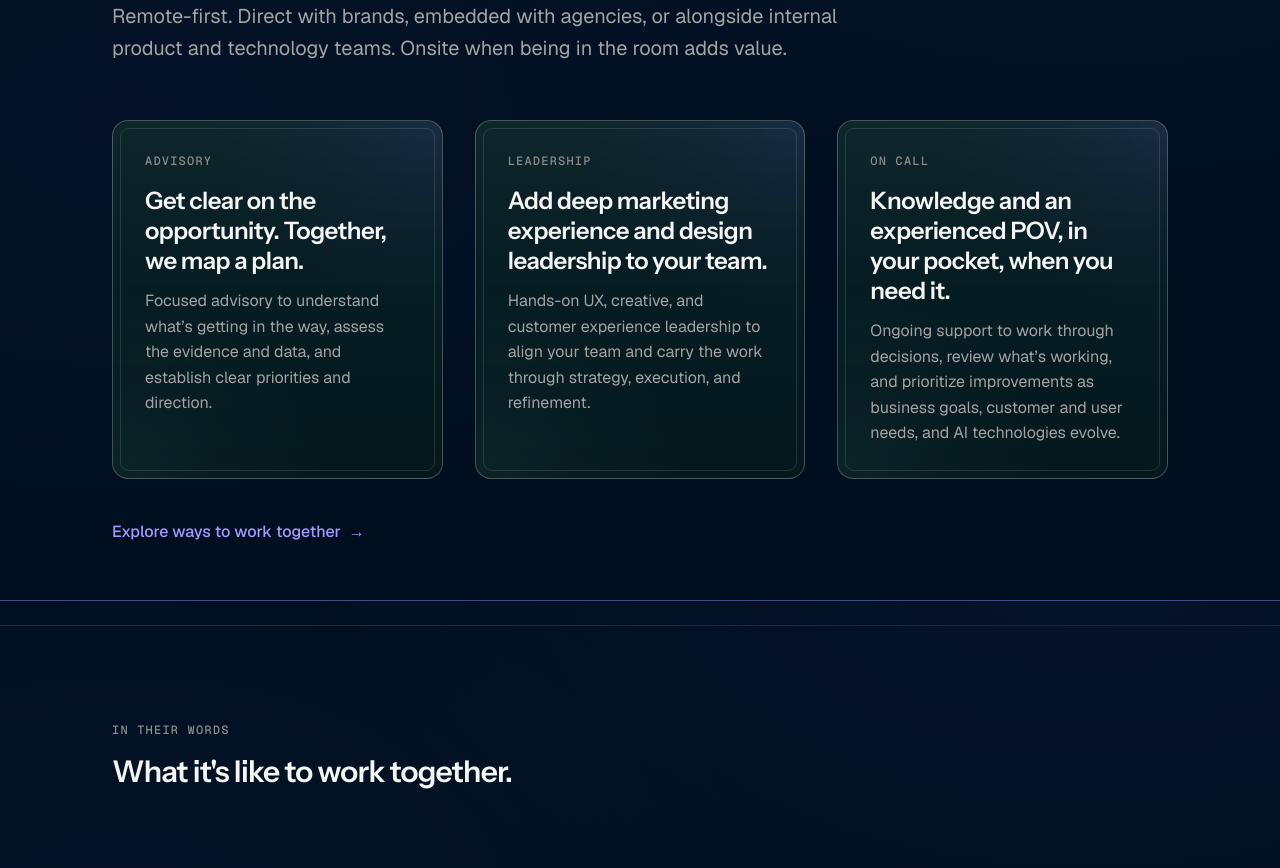
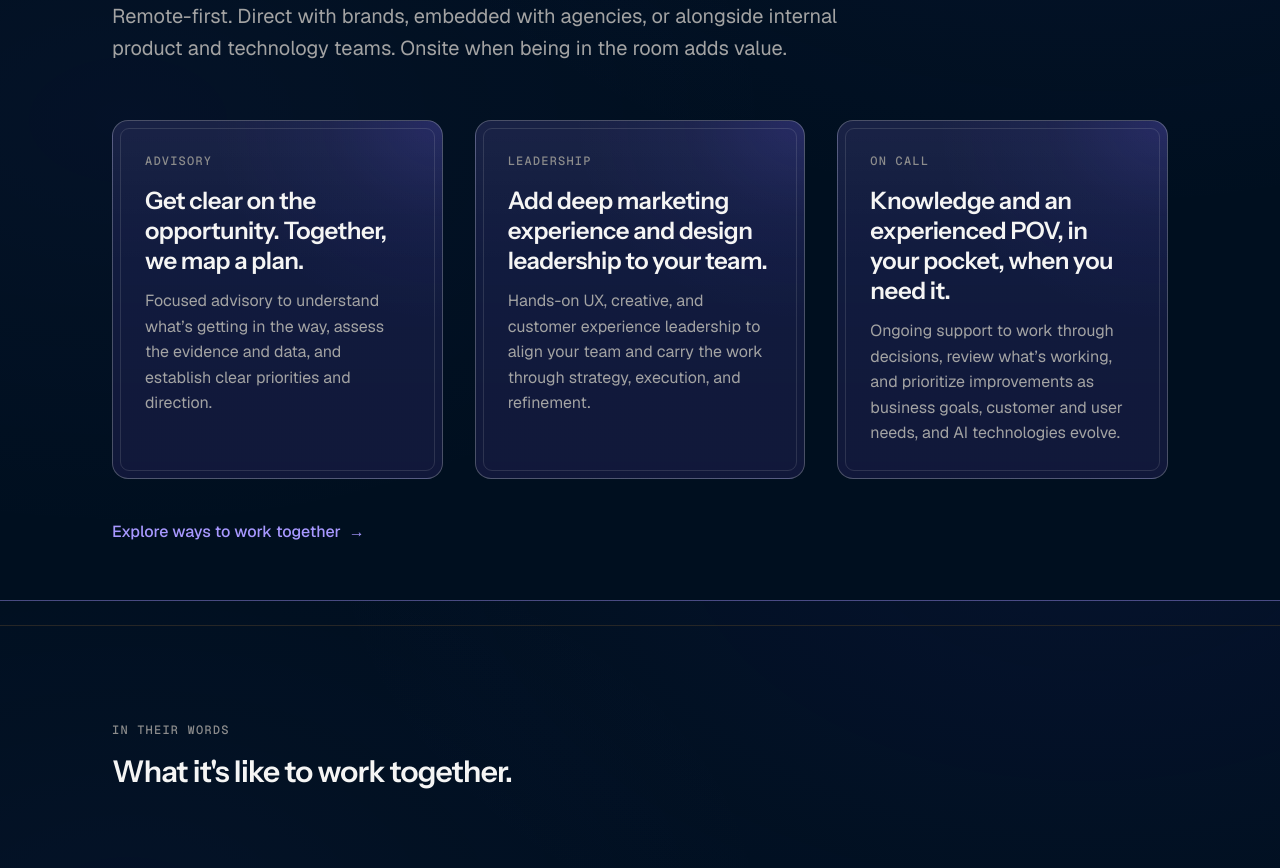
Before and after one commit to ShawnCapizzi/shawncapizzi-com, a Next.js app: page / in a window 1280 px wide. Shown: the part 4200-5068 px from the top of the page. Built offline with nearby package versions, Linux system fonts and the light colour scheme; no server answers.

Commit message:
Value card: deeper navy under a brand-purple wash, no new hue

```diff
--- a/app/globals.css
+++ b/app/globals.css
@@ -954,24 +954,25 @@ p + .hero-lead {
      - .card (navy): proof and thinking. Case studies, products,
        the Process, the book and Clarity Cards, quotes, About, and
        the homepage doors.
-     - .card.card-value (teal): value and services. What a client
+     - .card.card-value (violet): value and services. What a client
        gets and how the work is shaped: the homepage engagement
        cards, the /engagements ways of working, and the Advisory
        shapes.
-   Shawn picked the teal shift from eight measured variants: navy
-   moved toward a deep teal (#061D24), a teal glow (0.065) from the
-   bottom left, the purple glow top right softened to 0.10, a paper
-   (#ECEFE6) edge at 26%, and the banknote rule: a second hairline
-   7px inside the edge, paper at 13%, on text cards only.
-   Measured against the navy card (CIEDE2000): 7.9 for typical
-   vision, 4.7 red-green color-blind. The edge and the rule carry
-   about 9.5 for every viewer, so they do most of the telling apart.
-   Gray labels 4.78:1, card text 6.89:1. Teal lives only in this
-   surface, never in text or icons.
+   On brand by construction: only the page navy and the brand
+   purple (#6B5CFF), no new hue. A deeper navy base (#010F1C) under
+   a brand-purple wash (0.15), the purple glow top right at 0.16, a
+   paper (#ECEFE6) edge at 26%, and the banknote rule: a second
+   hairline 7px inside the edge, paper at 13%, on text cards only.
+   Shawn picked it (P5++) after measured rounds of green, teal, and
+   warm purple fills. Against the navy card (CIEDE2000): 8.9 typical
+   vision, 5.2 red-green color-blind, the best of every fill tested
+   for those viewers; the edge and rule add about 13 for everyone.
+   Gray labels 4.62:1 or better (desktop and phone), lavender links
+   7.0:1.
    ============================================================ */
 
 :root {
-  --card-value-base: #061D24;
+  --card-value-base: #010F1C;
   --card-value-edge: rgba(236, 239, 230, 0.26);
   --card-value-edge-hover: rgba(236, 239, 230, 0.46);
   --card-value-rule: rgba(236, 239, 230, 0.13);
@@ -984,16 +985,11 @@ p + .hero-lead {
   background-image:
     radial-gradient(
       ellipse 100% 80% at 100% 0%,
-      rgba(107, 92, 255, 0.10) 0%,
-      rgba(107, 92, 255, 0.03) 35%,
+      rgba(107, 92, 255, 0.16) 0%,
+      rgba(107, 92, 255, 0.048) 35%,
       transparent 70%
     ),
-    radial-gradient(
-      ellipse 90% 75% at 0% 100%,
-      rgba(110, 190, 180, 0.065) 0%,
-      rgba(110, 190, 180, 0.0195) 40%,
-      transparent 72%
-    ),
+    linear-gradient(rgba(107, 92, 255, 0.15), rgba(107, 92, 255, 0.15)),
     linear-gradient(
       180deg,
       rgba(255, 255, 255, 0.04) 0%,
```
Also changed, not shown: 2 other files (tests, documents, lock files or other folders).
